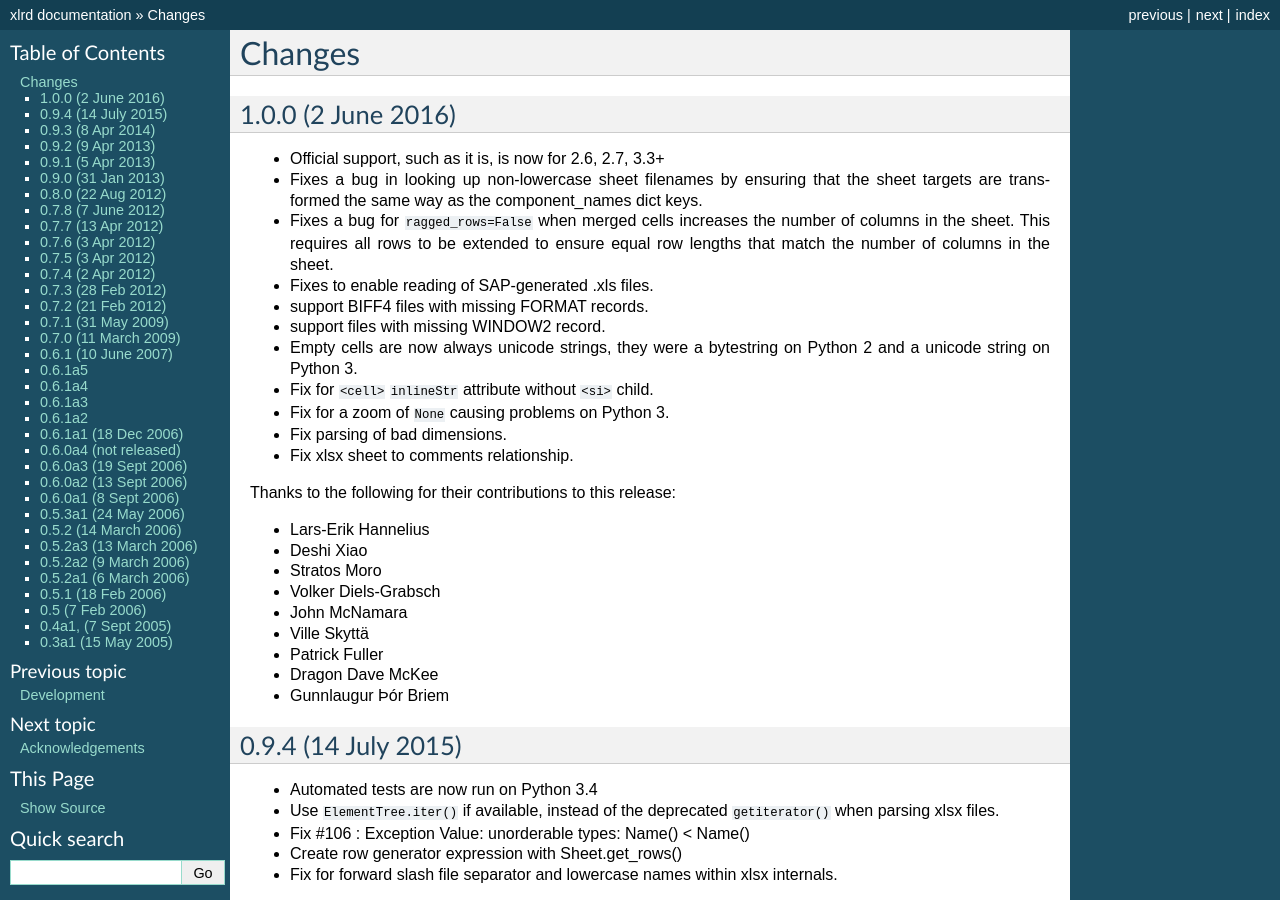
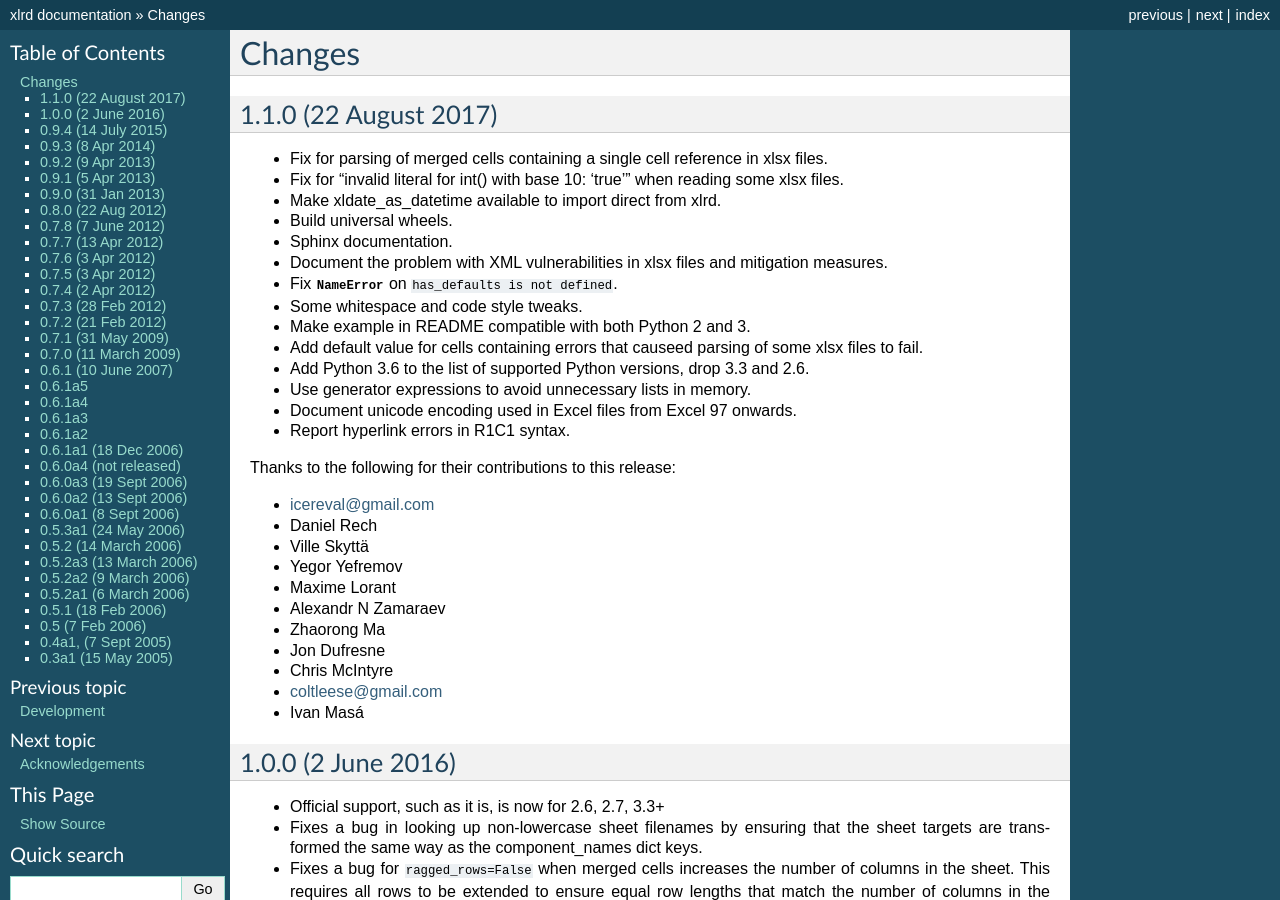
Before and after one commit to python-excel/xlrd, a Sphinx documentation site: the page built from docs/changes.rst, in a window 1280 px wide and 900 px high. Built offline with Sphinx 7.4.7, drawn with Linux system fonts in a browser that asks for light colours; the version number could not be read and is left out.

Commit message:
Prepare for 1.1.0 release.

```diff
--- a/docs/changes.rst
+++ b/docs/changes.rst
@@ -2,6 +2,55 @@
 =======
 
 .. currentmodule:: xlrd
+
+1.1.0 (22 August 2017)
+----------------------
+
+- Fix for parsing of merged cells containing a single cell reference in xlsx
+  files.
+
+- Fix for "invalid literal for int() with base 10: 'true'" when reading some
+  xlsx files.
+
+- Make xldate_as_datetime available to import direct from xlrd.
+
+- Build universal wheels.
+
+- Sphinx documentation.
+
+- Document the problem with XML vulnerabilities in xlsx files and mitigation
+  measures.
+
+- Fix :class:`NameError` on ``has_defaults is not defined``.
+
+- Some whitespace and code style tweaks.
+
+- Make example in README compatible with both Python 2 and 3.
+
+- Add default value for cells containing errors that causeed parsing of some
+  xlsx files to fail.
+
+- Add Python 3.6 to the list of supported Python versions, drop 3.3 and 2.6.
+
+- Use generator expressions to avoid unnecessary lists in memory.
+
+- Document unicode encoding used in Excel files from Excel 97 onwards.
+
+- Report hyperlink errors in R1C1 syntax.
+
+Thanks to the following for their contributions to this release:
+
+- icereval@gmail.com
+- Daniel Rech
+- Ville Skyttä
+- Yegor Yefremov
+- Maxime Lorant
+- Alexandr N Zamaraev
+- Zhaorong Ma
+- Jon Dufresne
+- Chris McIntyre
+- coltleese@gmail.com
+- Ivan Masá
 
 1.0.0 (2 June 2016)
 -------------------
```
Also changed, not shown: 1 other file.
